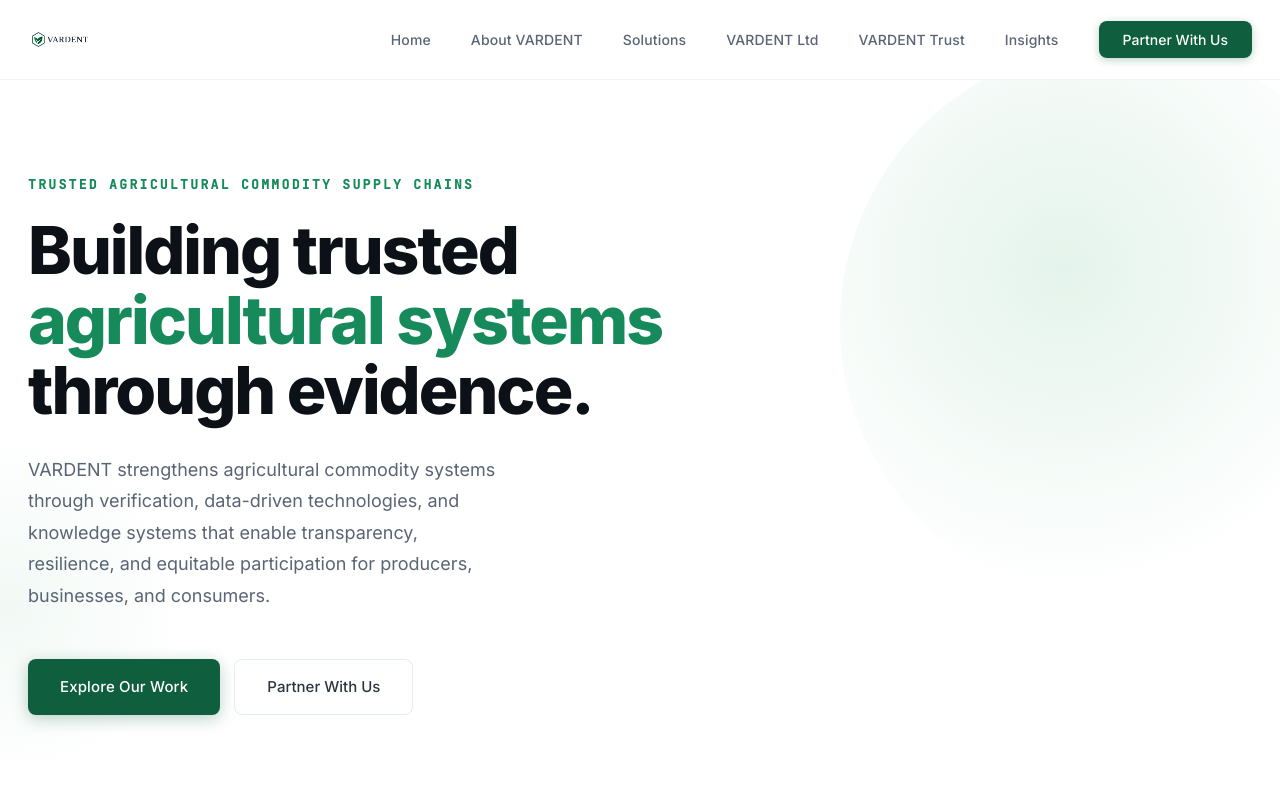
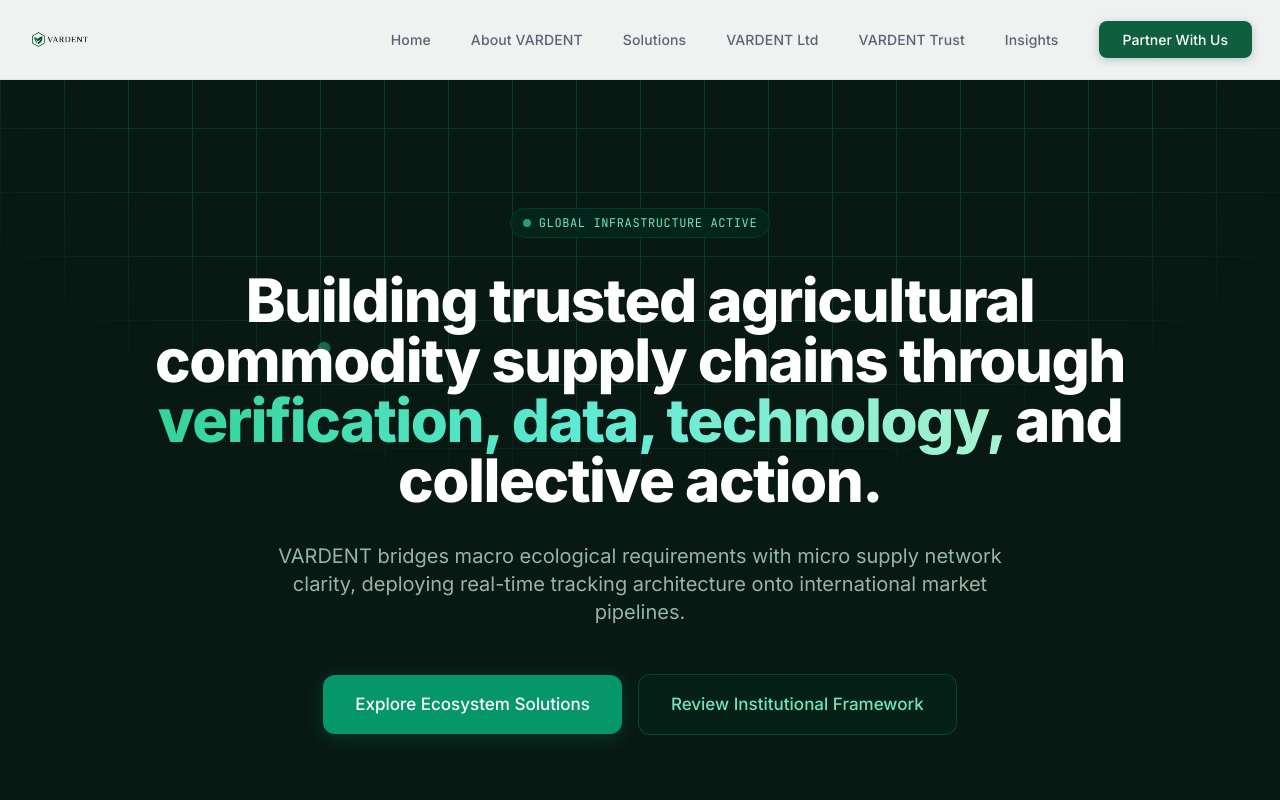
Before and after one commit to TEAM-VARDENT/Vardent, a Next.js app: page / in a window 1280 px wide. Shown: the top 800 px of the page. Built offline with nearby package versions, Linux system fonts and the light colour scheme.

Commit message:
design: update Hero component to institutional layout

```diff
--- a/components/Hero.tsx
+++ b/components/Hero.tsx
@@ -1,79 +1,84 @@
-import Link from 'next/link';
-import ScoreCard from './ScoreCard';
-import Eyebrow from './ui/Eyebrow';
-import { site } from '@/content/site';
-
-const { hero } = site;
+'use client';
 
 export default function Hero() {
   return (
-    <section
-      id="hero"
-      className="relative min-h-screen flex flex-col justify-center overflow-hidden bg-white"
-      style={{ padding: '156px max(28px, calc((100vw - 1240px) / 2)) 80px' }}
-    >
-      <div className="hero-orb-1" aria-hidden />
-      <div className="hero-orb-2" aria-hidden />
+    <section className="relative min-h-screen flex items-center justify-center bg-[#071912] overflow-hidden pt-20">
 
-      <div className="relative z-[1] grid grid-cols-1 lg:grid-cols-[1fr_460px] gap-20 items-center">
-        {/* Left — copy */}
-        <div>
-          <div className="anim-slide-up-1">
-            <Eyebrow>{hero.kicker}</Eyebrow>
+      {/* Premium Ambient Grid & Animated Layers */}
+      <div className="absolute inset-0 opacity-20 pointer-events-none">
+        <div className="absolute inset-0 bg-[linear-gradient(to_right,#10b981_1px,transparent_1px),linear-gradient(to_bottom,#10b981_1px,transparent_1px)] bg-[size:4rem_4rem] [mask-image:radial-gradient(ellipse_60%_50%_at_50%_0%,#000_70%,transparent_100%)]" />
       </div>
 
-          <h1
-            className="anim-slide-up-2 font-display font-extrabold leading-[1.06] tracking-[-0.03em] text-vardent-ink mb-7"
-            style={{ fontSize: 'clamp(44px, 5.5vw, 66px)' }}
-          >
-            {hero.headlineLine1}
-            <br />
-            <span className="text-vardent-g3">{hero.headlineLine2}</span>
-            <br />
-            {hero.headlineLine3}
+      {/* Subtle Data-Point Animations (Simulating geospatial layers) */}
+      <div className="absolute inset-0 pointer-events-none overflow-hidden">
+        <div className="absolute top-1/3 left-1/4 w-2 h-2 bg-emerald-400 rounded-full animate-ping [animation-duration:3s]" />
+        <div className="absolute top-2/3 right-1/3 w-2 h-2 bg-emerald-500 rounded-full animate-ping [animation-duration:4s]" />
+      </div>
+
+      {/* Main Content Area */}
+      <div className="max-w-7xl mx-auto px-6 relative z-10 w-full py-20 sm:py-32 flex flex-col items-center text-center">
+
+        {/* Institutional Microbadge */}
+        <div className="inline-flex items-center gap-2 px-3 py-1.5 bg-emerald-950/60 border border-emerald-800/40 rounded-full mb-8 backdrop-blur-sm">
+          <span className="w-2 h-2 rounded-full bg-emerald-400 animate-pulse" />
+          <span className="text-xs font-mono tracking-wider text-emerald-300 uppercase">
+            Global Infrastructure Active
+          </span>
+        </div>
+
+        {/* The Core Institutional Value Proposition Statement */}
+        <h1 className="font-display text-4xl sm:text-5xl md:text-6xl font-extrabold text-white tracking-tight max-w-5xl leading-[1.1] mb-8">
+          Building trusted agricultural commodity supply chains through{' '}
+          <span className="text-transparent bg-clip-text bg-gradient-to-r from-emerald-400 via-teal-300 to-emerald-200">
+            verification, data, technology,
+          </span>{' '}
+          and collective action.
         </h1>
 
-          <p className="anim-slide-up-3 font-body text-[18px] leading-[1.75] text-vardent-ink3 max-w-[480px] mb-12">
-            {hero.description}
+        {/* Clean Editorial Subtext */}
+        <p className="font-body text-emerald-100/70 text-lg sm:text-xl max-w-3xl leading-relaxed mb-12">
+          VARDENT bridges macro ecological requirements with micro supply network clarity,
+          deploying real-time tracking architecture onto international market pipelines.
         </p>
 
-          <div className="anim-slide-up-4 flex gap-[14px] flex-wrap">
-            <Link
-              href={hero.primaryButton.href}
-              className={[
-                'inline-flex items-center',
-                'bg-vardent-g2 text-white no-underline',
-                'px-8 py-[15px] rounded-[8px]',
-                'font-body text-[15px] font-medium tracking-[0.01em]',
-                'shadow-[0_4px_16px_rgba(15,94,61,0.28)]',
-                'transition-all duration-200',
-                'hover:bg-vardent-g3 hover:-translate-y-0.5 hover:shadow-[0_8px_24px_rgba(15,94,61,0.36)]',
-              ].join(' ')}
+        {/* Premium Action Gateways */}
+        <div className="flex flex-col sm:flex-row items-center gap-4">
+          <a
+            href="#solutions"
+            className="w-full sm:w-auto px-8 py-4 bg-emerald-600 hover:bg-emerald-500 text-white font-medium rounded-xl transition-all shadow-[0_4px_20px_rgba(16,185,129,0.2)] hover:translate-y-[-1px]"
           >
-              {hero.primaryButton.label}
-            </Link>
-            <Link
-              href={hero.secondaryButton.href}
-              className={[
-                'inline-flex items-center',
-                'bg-transparent text-vardent-ink2 no-underline',
-                'px-8 py-[15px] rounded-[8px]',
-                'font-body text-[15px] font-medium',
-                'border border-[rgba(15,94,61,0.10)]',
-                'transition-all duration-200',
-                'hover:border-vardent-g3 hover:text-vardent-g2 hover:bg-vardent-tint',
-              ].join(' ')}
+            Explore Ecosystem Solutions
+          </a>
+          <a
+            href="/about"
+            className="w-full sm:w-auto px-8 py-4 bg-emerald-950/40 hover:bg-emerald-950/80 text-emerald-300 border border-emerald-800/60 font-medium rounded-xl transition-all backdrop-blur-sm"
           >
-              {hero.secondaryButton.label}
-            </Link>
+            Review Institutional Framework
+          </a>
+        </div>
+
+        {/* Mini Institutional Metadata Row */}
+        <div className="mt-24 grid grid-cols-2 md:grid-cols-4 gap-8 md:gap-16 border-t border-emerald-900/40 pt-8 w-full max-w-4xl text-left">
+          <div>
+            <div className="text-xs font-mono uppercase text-emerald-500/70 tracking-wider mb-1">Framework</div>
+            <div className="text-sm font-medium text-emerald-100">WEF / ESG Compliant</div>
+          </div>
+          <div>
+            <div className="text-xs font-mono uppercase text-emerald-500/70 tracking-wider mb-1">Verification Method</div>
+            <div className="text-sm font-medium text-emerald-100">Cryptographic Proof</div>
+          </div>
+          <div>
+            <div className="text-xs font-mono uppercase text-emerald-500/70 tracking-wider mb-1">Data Model</div>
+            <div className="text-sm font-medium text-emerald-100">Geospatial Mapping</div>
+          </div>
+          <div>
+            <div className="text-xs font-mono uppercase text-emerald-500/70 tracking-wider mb-1">Target Assets</div>
+            <div className="text-sm font-medium text-emerald-100">Global Commodities</div>
           </div>
         </div>
 
-        {/* Right — score card (hidden on mobile) */}
-        <div className="hidden lg:block anim-slide-left">
-          <ScoreCard />
       </div>
-      </div>
+
     </section>
   );
 }
```
Lines whose indentation alone changed are shown as unchanged.
